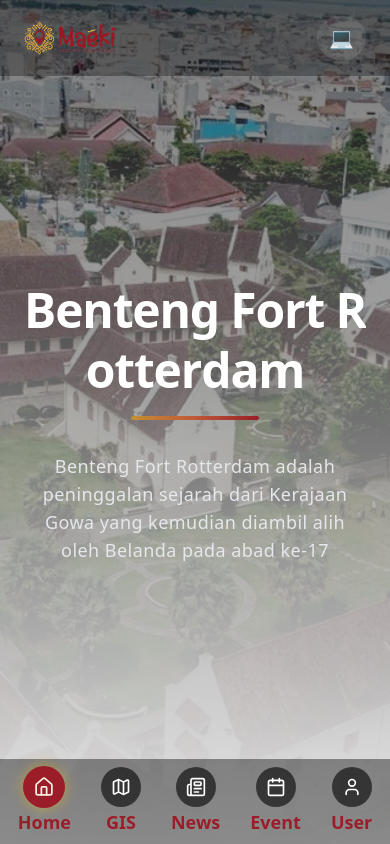
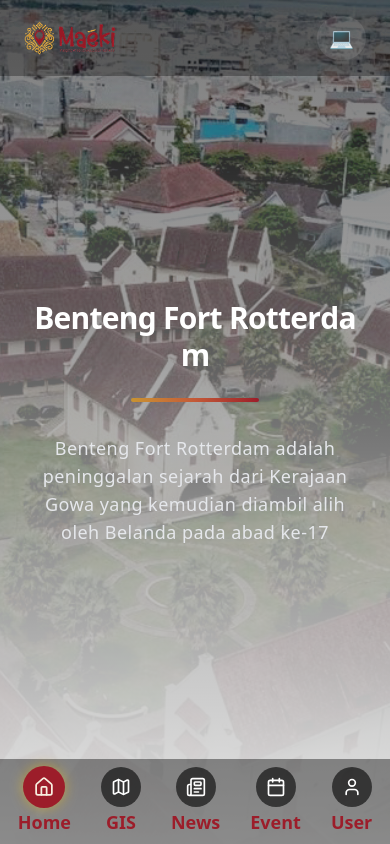
Before and after one commit to dhiyaulhaqaslam/maeki-project, a React (Vite) app: page / in a window 390 px wide. Built offline with nearby package versions, Linux system fonts and the light colour scheme.

Commit message:
Fix ukuran Judul Halaman hero (Responsive)

```diff
--- a/src/components/ui/CultureCarousel.tsx
+++ b/src/components/ui/CultureCarousel.tsx
@@ -93,11 +93,17 @@ export default function CultureCarousel() {
                 >
                     {/* Judul huruf demi huruf */}
                     <motion.h1
-                        className="font-bold text-5xl md:text-[60px] drop-shadow-2xl leading-tight tracking-tight"
+                        className="
+  font-bold text-3xl sm:text-4xl md:text-5xl lg:text-[60px]
+  drop-shadow-2xl leading-tight tracking-tight
+  break-words whitespace-normal pb-2
+"
+
                         variants={containerVariants}
                         initial="hidden"
                         animate="visible"
                     >
+
                         {images[index].title.split("").map((char, i) => (
                             <motion.span
                                 key={i}
```
